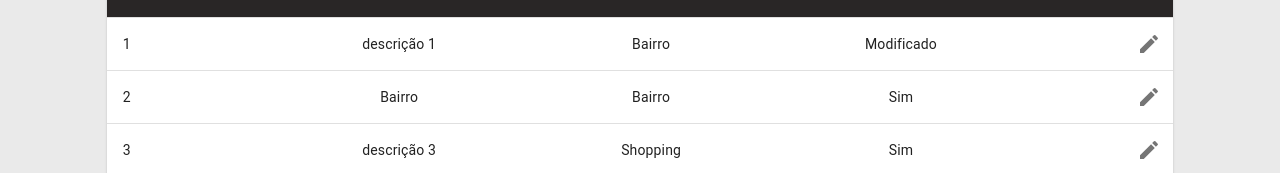
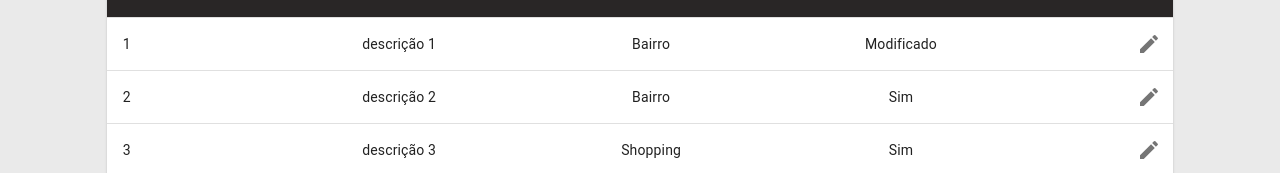
Before and after one commit to marea98/desafio-front-ttc, a React (Create React App) app in the folder desafio-front-ttc/: page / in a window 1280 px wide. Shown: the part 235-408 px from the top of the page. Built offline with nearby package versions, Linux system fonts and the light colour scheme.

Commit message:
fixing exception modal

```diff
--- a/desafio-front-ttc/src/components/modals/excecoesModal.jsx
+++ b/desafio-front-ttc/src/components/modals/excecoesModal.jsx
@@ -83,7 +83,7 @@ const ExcecoesModal = ({ data }) => {
               className={classes.input}
             />
             <ClassificacaoSelect
-              value={data?.classificacao || ''}
+              classific={data?.classificacao || ''}
               className={classes.input}
             />
             <TextField
--- a/desafio-front-ttc/src/data/aderidos.js
+++ b/desafio-front-ttc/src/data/aderidos.js
@@ -7,7 +7,7 @@ const aderidosData = [
   },
   {
     codigo: '2',
-    descricao: 'Bairro',
+    descricao: 'descrição 2',
     classificacao: 'Bairro',
     liberado: 'Sim',
   },
```
